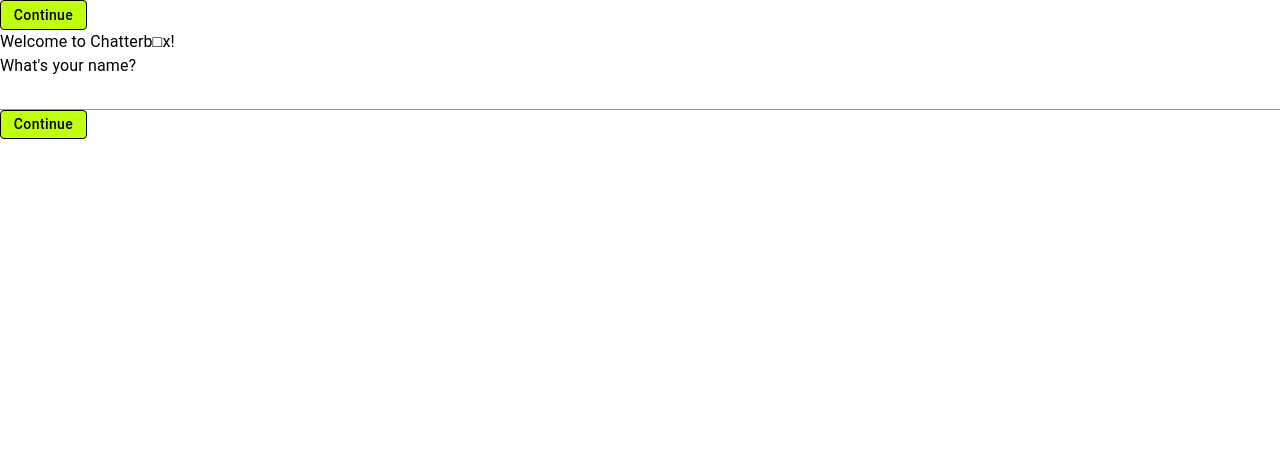
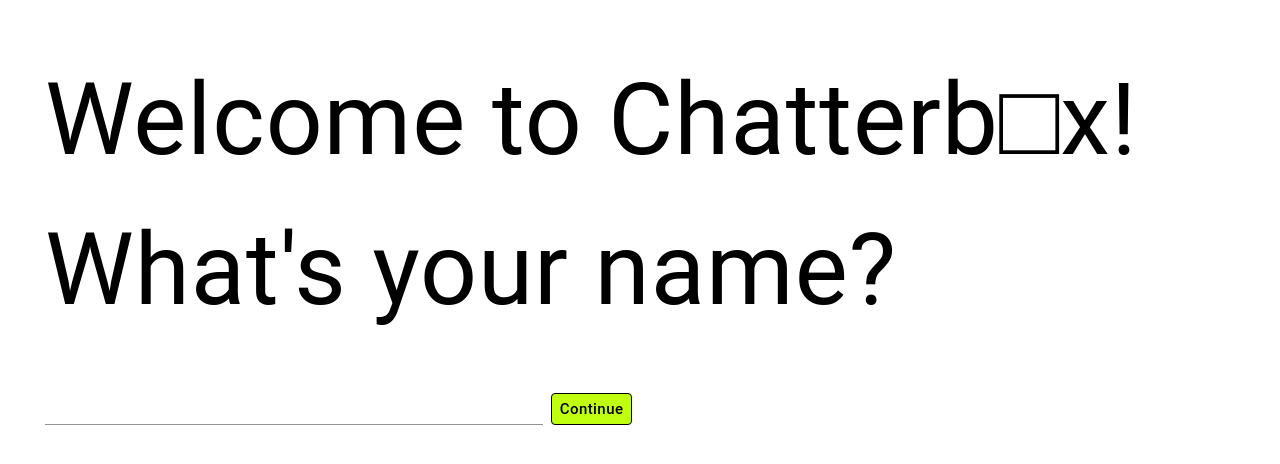
Before and after one commit to nejmFED22/chatterbox, a React (Vite) app in the folder client/: page / in a window 1280 px wide. Shown: the top 464 px of the page. Built offline with nearby package versions, Linux system fonts and the light colour scheme; the HTML template or start-up script is replaced by a standard one.

Commit message:
add rect hook form and zod

```diff
--- a/client/src/App.tsx
+++ b/client/src/App.tsx
@@ -1,12 +1,10 @@
 import './App.css'
-import TextButton from './components/TextButton'
 import LandingPage from './pages/LandingPage'
 
 function App() {
 
   return (
     <>
-      <TextButton>Continue</TextButton>
       <LandingPage/>
     </>
   )
--- a/client/src/components/TextButton.tsx
+++ b/client/src/components/TextButton.tsx
@@ -3,17 +3,19 @@
 interface Props {
     children: React.ReactNode;
     onClick?: () => void;
+    size?: "medium" | "large";
 }
 
-export default function TextButton({ children, onClick }: Props) {
+export default function TextButton({ children, size = "medium", onClick }: Props) {
     return (
-        <Button variant="outlined" size="medium" sx={styledButton} onClick={onClick}>
+        <Button variant="outlined" size={size} type="submit" sx={styledButton} onClick={onClick}>
             {children}
         </Button>
     )
 }
 
 const styledButton = {
+    margin: "0rem 0.5rem",
     padding: "0.1rem 0.8rem",
     backgroundColor: "#C1FF10",
     color: "black",
--- a/client/src/pages/LandingPage.tsx
+++ b/client/src/pages/LandingPage.tsx
@@ -1,16 +1,74 @@
 import { Box, TextField, Typography } from "@mui/material";
+import { useForm } from "react-hook-form";
+import { z } from "zod";
 import TextButton from "../components/TextButton";
 
+const schema = z.object({
+  name: z.string().min(3).max(20),
+});
+
+type FormValues = z.infer<typeof schema>;
+
 export default function LandingPage() {
-    return (
-        <Box>
-            <Typography>
-                Welcome to Chatterb□x!
-                <br/>
-                What's your name?
-            </Typography>
-            <TextField fullWidth id="username" variant="standard" />
-            <TextButton>Continue</TextButton>
+  const {
+    register,
+    handleSubmit,
+    formState: { errors },
+  } = useForm<FormValues>({
+    mode: "onSubmit",
+    resolver: async (data) => {
+      try {
+        const parsedData = schema.parse(data);
+        return { values: parsedData, errors: {} };
+      } catch (error) {
+        if (error instanceof z.ZodError) {
+          const errorFields = error.flatten().fieldErrors;
+          return { values: {}, errors: errorFields };
+        }
+        throw error;
+      }
+    },
+  });
+
+  const onSubmit = (data: FormValues) => {
+    console.log(data);
+  };
+
+  return (
+    <Box sx={outerContainer}>
+      <Typography sx={textStyling}>
+        Welcome to Chatterb□x!
+        <br />
+        What's your name?
+      </Typography>
+      <form onSubmit={handleSubmit(onSubmit)}>
+        <Box sx={formContainer}>
+          <TextField
+            fullWidth
+            id="username"
+            variant="standard"
+            {...register("name", { required: true })}
+            error={Boolean(errors.name)}
+            helperText={errors.name?.message}
+          />
+          <TextButton size="large">Continue</TextButton>
         </Box>
-    )
+      </form>
+    </Box>
+  );
 }
+
+const outerContainer = {
+  padding: "45px",
+};
+
+const textStyling = {
+  fontSize: 100,
+};
+
+const formContainer = {
+  display: "flex",
+  flexDirection: "row",
+  width: "50%",
+  marginTop: "3rem"
+};
```
